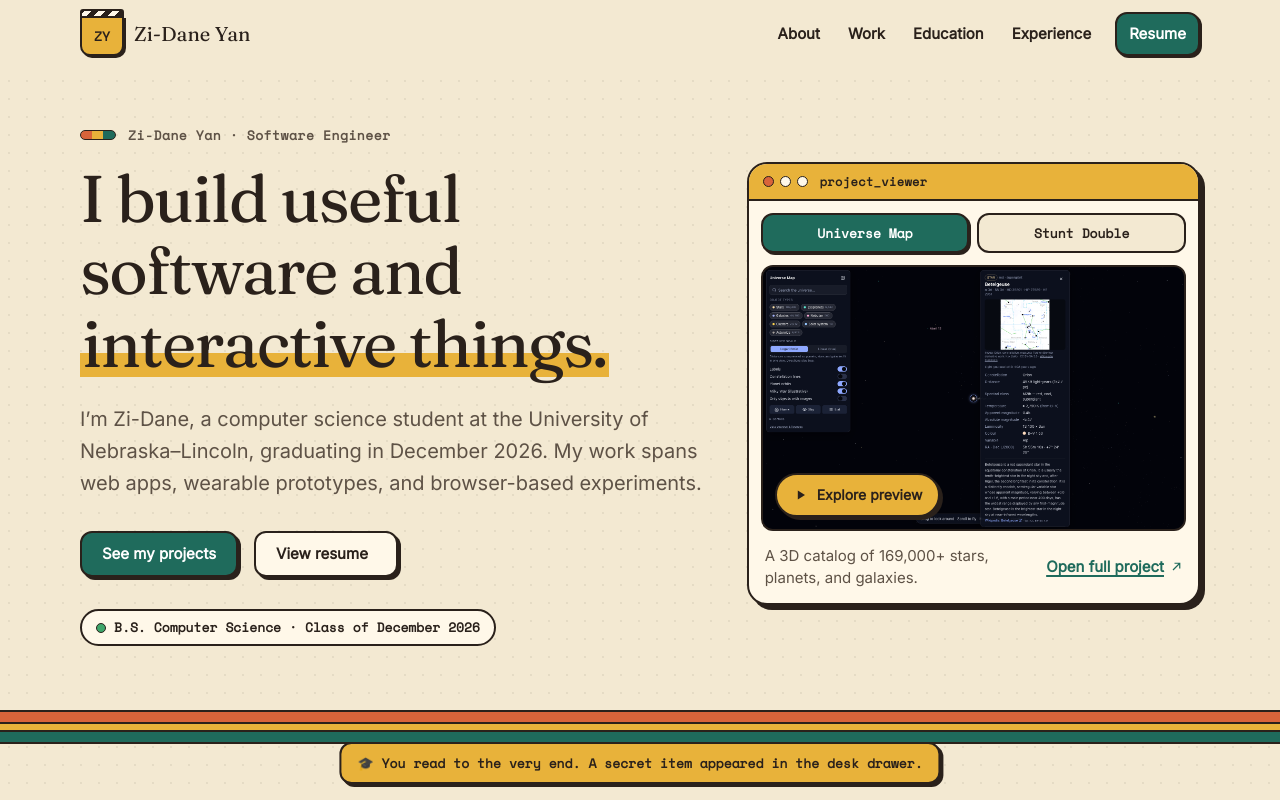
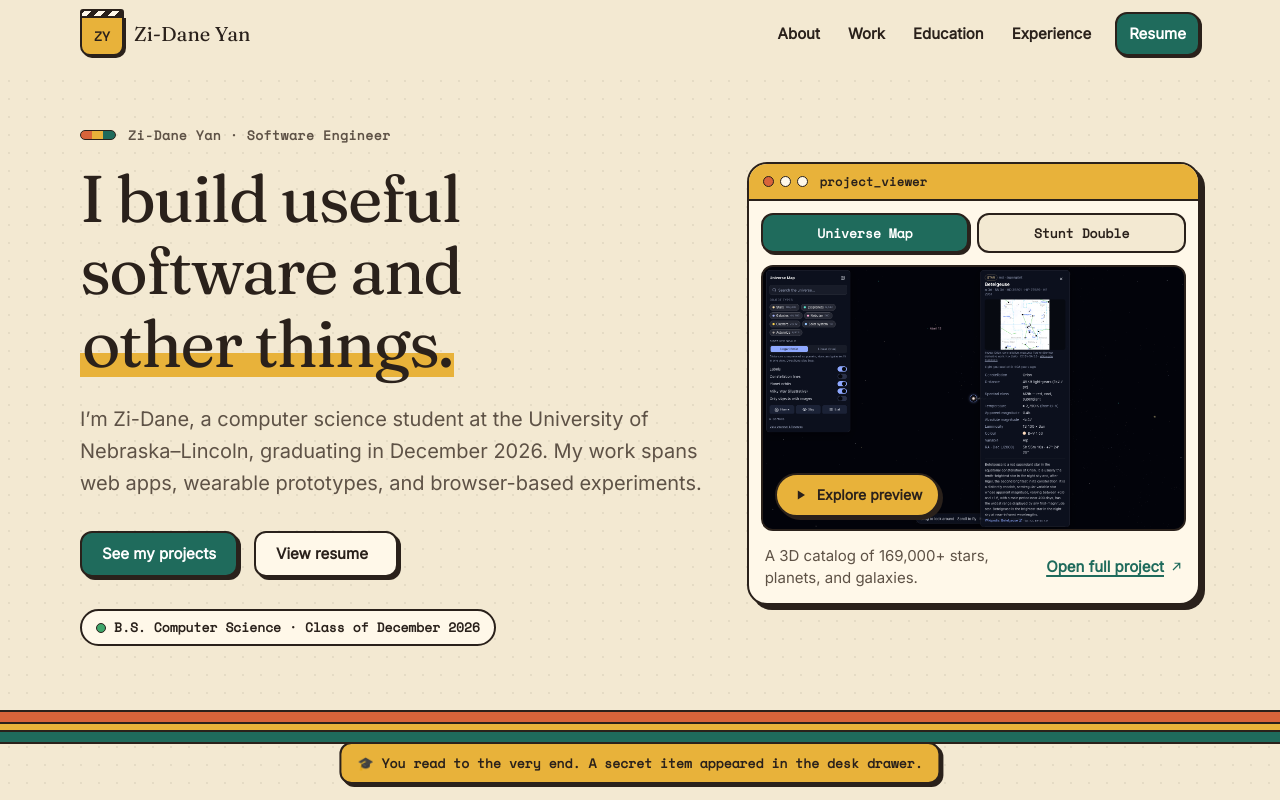
Before and after one commit to zdy718/personalsite, an Astro site: page / in a window 1280 px wide. Shown: the top 800 px of the page. Built offline with nearby package versions, Linux system fonts and the light colour scheme; Astro itself is replaced by a stand-in of ours.

Commit message:
minor information update

```diff
--- a/src/pages/index.astro
+++ b/src/pages/index.astro
@@ -53,7 +53,7 @@ const previews: PreviewProject[] = [
   <section class="hero container" aria-labelledby="hero-title">
     <div class="hero-text">
       <p class="eyebrow">{profile.name} · {profile.role}</p>
-      <h1 id="hero-title">I build useful software and <span class="hl">interactive things.</span></h1>
+      <h1 id="hero-title">I build useful software and <span class="hl">other things.</span></h1>
       <p class="lede">
         I’m Zi-Dane, a computer science student at the University of Nebraska–Lincoln, graduating in
         December 2026. My work spans web apps, wearable prototypes, and browser-based experiments.
```
